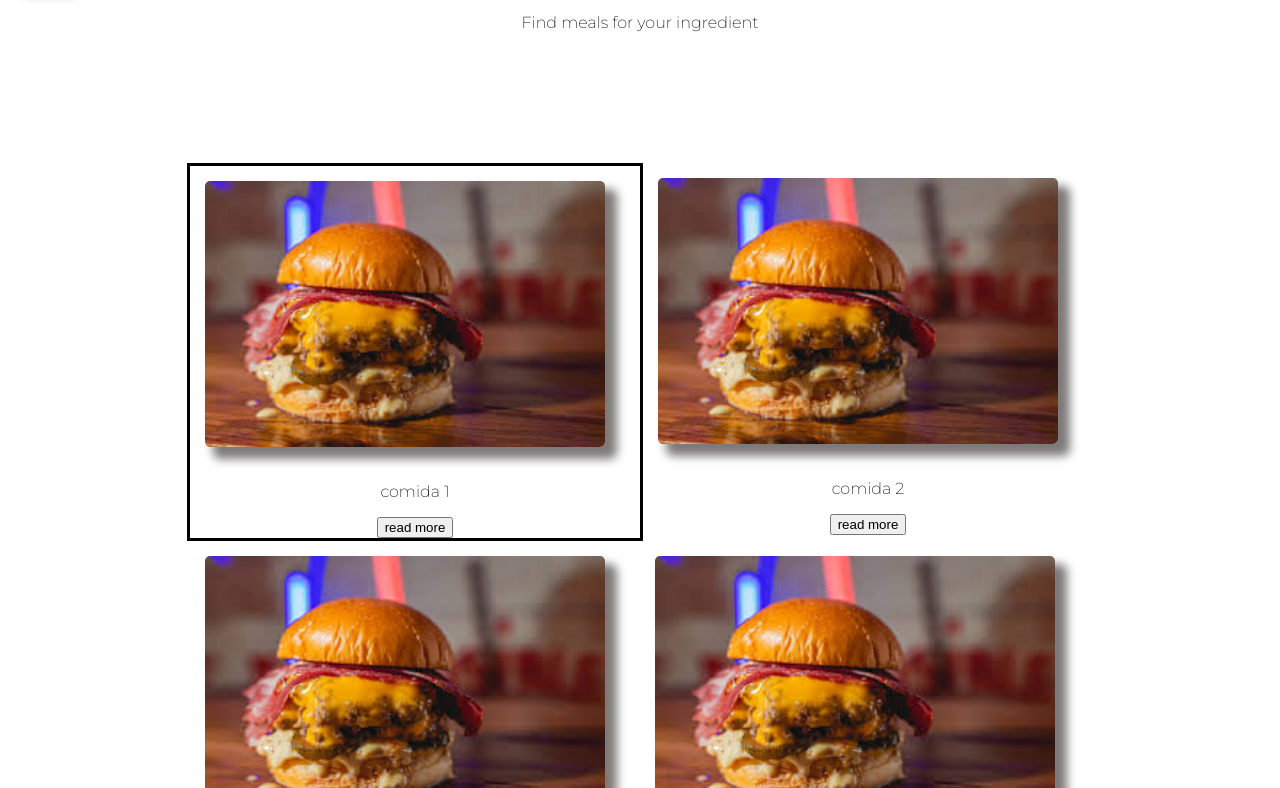
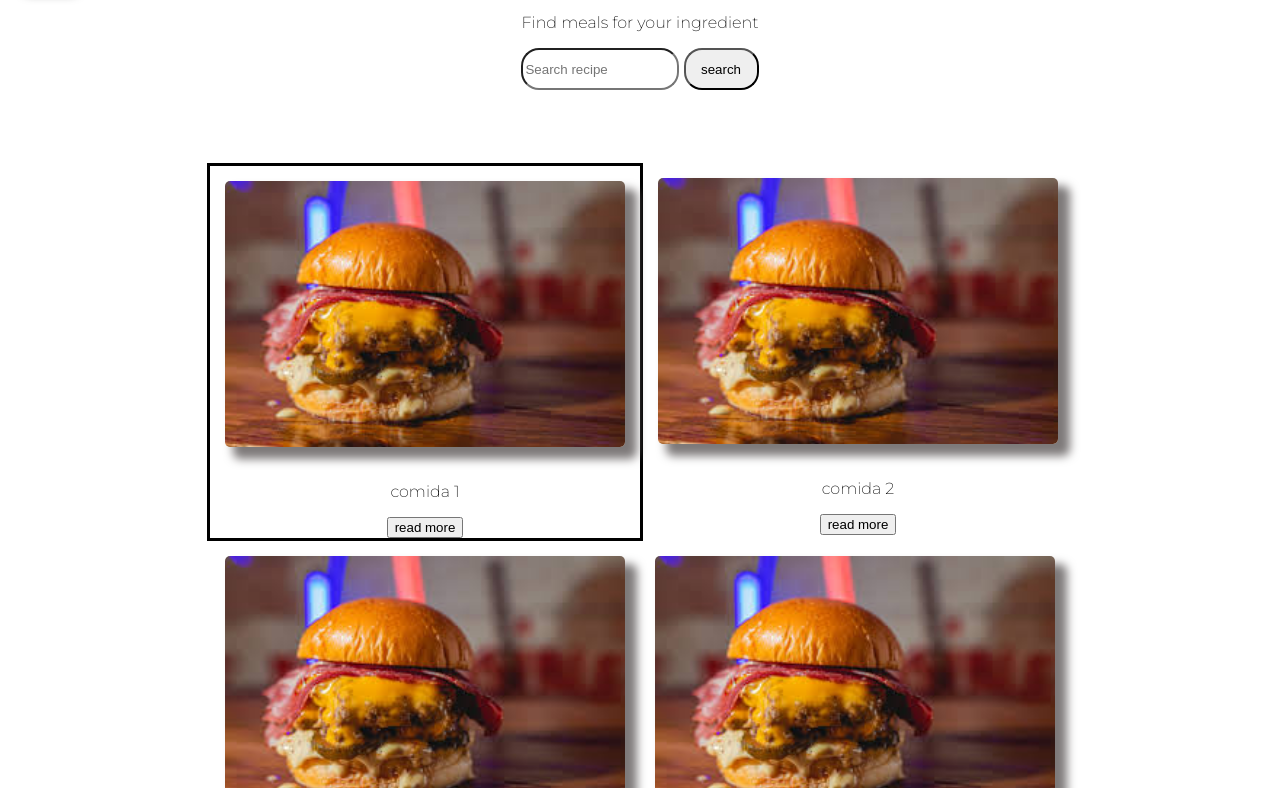
Before and after one commit to skittles25192/poroject_WDD, a plain HTML site: page index.html in a window 1280 px wide. Shown: the part 52-840 px from the top of the page. Drawn offline with Linux system fonts and the light colour scheme.

Commit message:
fixing the images

```diff
--- a/index.html
+++ b/index.html
@@ -23,6 +23,10 @@
     <div class="main_tittle">
         <div class="big_content">
             <p>Find meals for your ingredient </p>
+        </div>
+        <div class="searcher">
+            <input type="text" placeholder="Search recipe" class="text_search">
+            <button class="searcher_button">search</button>
         </div>
     </div>
     <div class="images">
@@ -69,6 +73,8 @@
             </div>
         </div>
     </div>
+    <footer>
+    </footer>
 <script src="animation.js"></script>
 </body>
 </html>
--- a/style.css
+++ b/style.css
@@ -27,6 +27,16 @@ header{
     display:grid;
     grid-template-columns:repeat(auto-fit,minmax(6em,1fr ));
   }
+.searcher_button {
+  height: 42px;
+  width: 75px;
+  border-radius: 18px;
+}
+.text_search{
+  width: 150px;
+  height: 36px;
+  border-radius: 18px;
+}
 
 img{
     width: 400px;
@@ -41,11 +51,15 @@ a:hover {
     font-size: 1.5em;
     animation: shrink 1s infinite;
     text-decoration: underline;}
-img:hover, .content_recipe {
-    width: 450px;
-    animation: shrink 5s infinite;
-    transition:  1s;
-    }
+/* img:hover, .content_recipe {
+    width: 420px;
+    /*animation: shrink 1.5s infinite;
+    transition:  .2s;
+    } */
+img:hover{
+  transform: scale(1.2);
+  transition: .5s;
+}
 .images{
     display: flex;
     justify-content: center;
```
Also changed, not shown: recipe icons/iconmonstr-facebook-6.svg (added), recipe icons/iconmonstr-twitter-3.svg (added).
